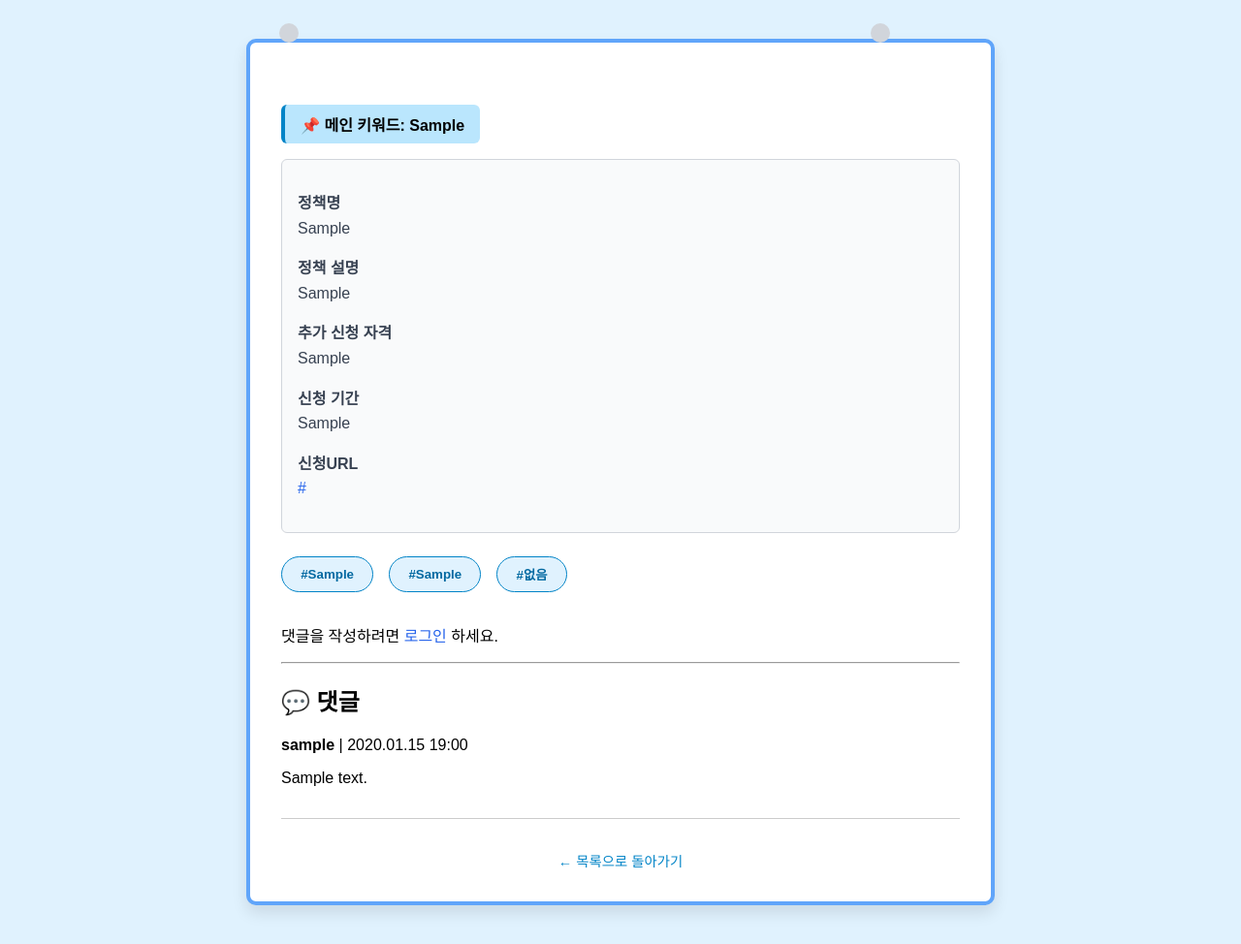
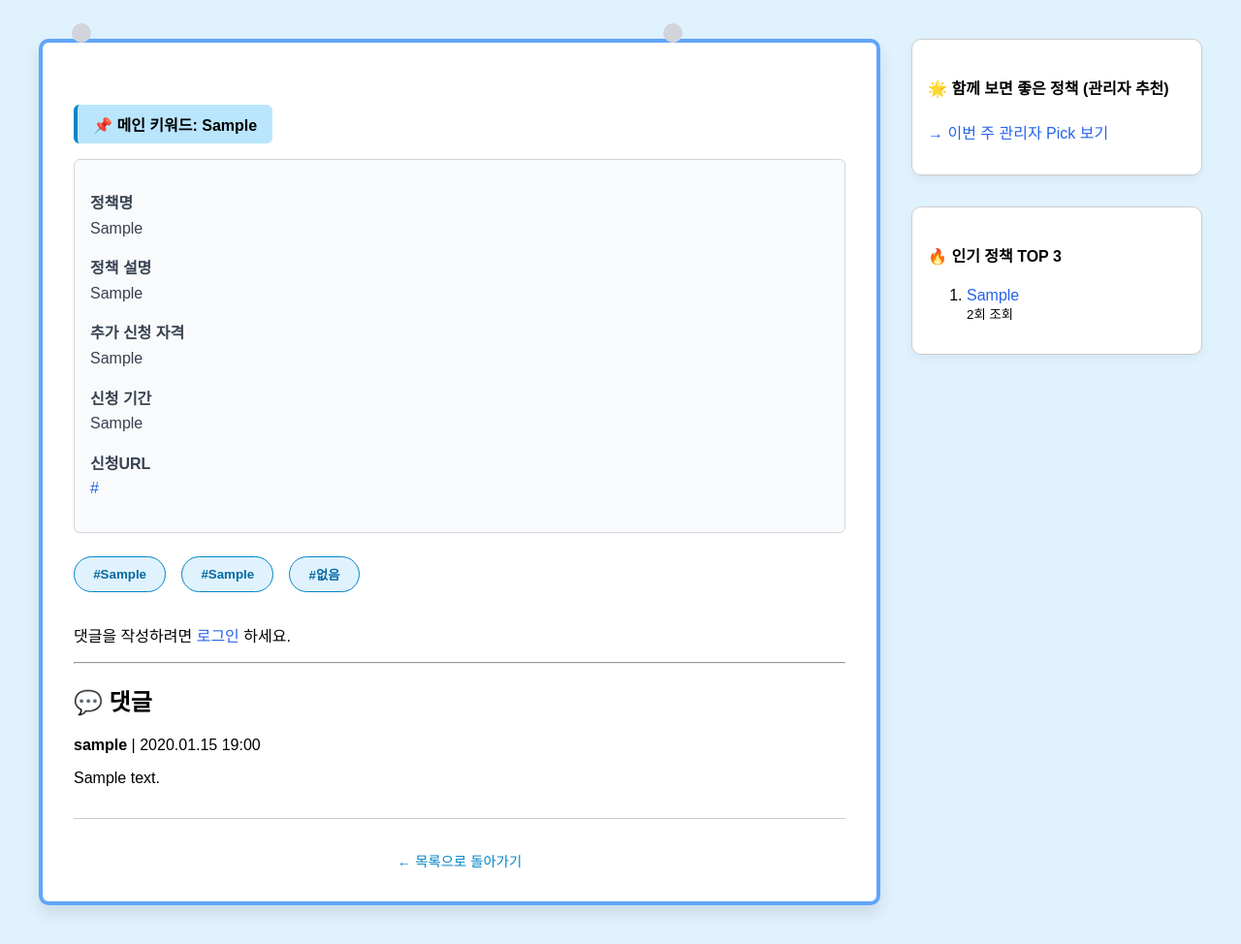
Before and after one commit to choisieon/last-project, a Django app: page /policy/1/ in a window 1280 px wide. Shown: the whole page at 97% size. Run offline with Django 5.2, Linux system fonts and the light colour scheme; tables that the repository leaves empty hold one stand-in row (values such as "Sample post"); data that the repository does not hold is empty.

Commit message:
관리자 pick 기능 구현

```diff
--- a/youth_policy/models.py
+++ b/youth_policy/models.py
@@ -30,6 +30,9 @@ class YouthPolicy(models.Model):
     sido = models.ForeignKey('Sido', on_delete=models.CASCADE, null=True, blank=True)
     sigungu = models.ForeignKey('Sigungu', on_delete=models.CASCADE, null=True, blank=True)
 
+    relation_with = models.ManyToManyField('self', symmetrical=False, blank=True, related_name='추천된_정책들')
+    is_weekly_pick = models.BooleanField(default=False)  # 관리자 주간 추천 여부
+
     def __str__(self):
         return self.정책명
 
@@ -59,3 +62,9 @@ class PolicyComment(models.Model):
     content = models.TextField()
     created_at = models.DateTimeField(auto_now_add=True)
     parent = models.ForeignKey('self', null=True, blank=True, on_delete=models.CASCADE, related_name='replies')
+
+
+class PolicyViewLog(models.Model):
+    user = models.ForeignKey(settings.AUTH_USER_MODEL, on_delete=models.CASCADE)
+    policy = models.ForeignKey(YouthPolicy, on_delete=models.CASCADE)
+    viewed_at = models.DateTimeField(auto_now_add=True)
--- a/youth_policy/templates/policy_detail.html
+++ b/youth_policy/templates/policy_detail.html
@@ -12,8 +12,15 @@
       justify-content: center;
     }
 
+    .content-wrapper {
+      display: flex;
+      gap: 2rem;
+      max-width: 1200px;
+      width: 100%;
+    }
+
     .calendar-box {
-      width: 700px;
+      flex: 1;
       background-color: #ffffff;
       border: 4px solid #60a5fa;
       border-radius: 10px;
@@ -76,6 +83,19 @@
       border-radius: 20px;
       cursor: default;
       font-weight: bold;
+    }
+
+    .sidebar {
+      width: 300px;
+    }
+
+    .sidebar-box {
+      background: #ffffff;
+      border: 1px solid #ccc;
+      border-radius: 10px;
+      padding: 1rem;
+      margin-bottom: 2rem;
+      box-shadow: 0 4px 10px rgba(0,0,0,0.05);
     }
 
     .comment-form {
@@ -148,6 +168,7 @@
   </style>
 </head>
 <body>
+<div class="content-wrapper">
   <div class="calendar-box">
     <h1>{{ policy.name }}</h1>
 
@@ -188,7 +209,6 @@
 
     <hr>
     <h2>💬 댓글</h2>
-
     <div id="comment-section">
       {% for comment in comments %}
         <div style="margin-bottom: 1.5rem; border-bottom: 1px solid #ccc; padding-bottom: 1rem;">
@@ -232,5 +252,25 @@
 
     <a href="{% url 'youth_policy:basic_page' %}" class="back-btn">← 목록으로 돌아가기</a>
   </div>
+
+  <aside class="sidebar">
+  <div class="sidebar-box">
+    <h4>🌟 함께 보면 좋은 정책 (관리자 추천)</h4>
+    <p><a href="{% url 'youth_policy:weekly_pick' %}">→ 이번 주 관리자 Pick 보기</a></p>
+  </div>
+
+  <div class="sidebar-box">
+    <h4>🔥 인기 정책 TOP 3</h4>
+    <ol>
+      {% for p in top_viewed_policies %}
+        <li>
+          <a href="{% url 'youth_policy:policy_detail' p.id %}">{{ p.정책명 }}</a><br>
+          <small>{{ p.view_count }}회 조회</small>
+        </li>
+      {% endfor %}
+    </ol>
+  </div>
+</aside>
+</div>
 </body>
 </html>
--- a/youth_policy/urls.py
+++ b/youth_policy/urls.py
@@ -9,4 +9,5 @@ urlpatterns = [
     path('<int:policy_id>/', views.policy_detail, name='policy_detail'),
     path('comment/<int:comment_id>/edit/', views.edit_policy_comment, name='edit_policy_comment'),
     path('comment/<int:comment_id>/delete/', views.delete_policy_comment, name='delete_policy_comment'),
+    path('weekly-pick/', views.weekly_pick_view, name='weekly_pick'),
 ]
--- a/youth_policy/views.py
+++ b/youth_policy/views.py
@@ -1,8 +1,9 @@
 from django.contrib.auth.decorators import login_required
 from django.shortcuts import render, get_object_or_404, redirect
-from .models import YouthPolicy, PolicyComment, Region, Sigungu, Sido
+from .models import YouthPolicy, PolicyComment, Region, Sigungu, Sido, PolicyViewLog
 from django.core.paginator import Paginator
 from django.db.models import Q
+from collections import Counter
 
 # Create your views here.
 def basic_page(request):
@@ -69,6 +70,24 @@ def youth_policy_detail(request, policy_id):
     policy = get_object_or_404(YouthPolicy, id=policy_id)
     return render(request, 'youth_policies.html', {'policy': policy})
 
+def get_next_most_viewed(policy_id):
+    logs = PolicyViewLog.objects.order_by('viewed_at')
+    user_sequences = {}
+
+    for log in logs:
+        user_sequences.setdefault(log.user_id, []).append(log.policy_id)
+
+    next_policies = []
+    for sequence in user_sequences.values():
+        if policy_id in sequence:
+            idx = sequence.index(policy_id)
+            if idx + 1 < len(sequence):
+                next_policies.append(sequence[idx + 1])
+
+    counter = Counter(next_policies)
+    most_common_ids = [pk for pk, _ in counter.most_common(5)]
+    return YouthPolicy.objects.filter(id__in=most_common_ids)
+
 # youth_policy/views.py
 
 @login_required
@@ -86,10 +105,16 @@ def policy_detail(request, policy_id):
     policy.save(update_fields=['view_count'])
 
     comments = policy.comments.filter(parent__isnull=True)
+    recommended_policies = get_next_most_viewed(policy_id)
+    top_viewed_policies = YouthPolicy.objects.order_by('-view_count')[:3]
+
     return render(request, 'policy_detail.html', {
         'policy': policy,
         'comments': comments,
+        'recommended_policies': recommended_policies,
+        'top_viewed_policies': top_viewed_policies,
     })
+
 
 # 댓글 삭제
 @login_required
@@ -97,6 +122,7 @@ def delete_policy_comment(request, comment_id):
     comment = get_object_or_404(PolicyComment, id=comment_id, author=request.user)
     comment.delete()
     return redirect(request.META.get('HTTP_REFERER', '/'))
+
 
 # 댓글 수정 (폼 + 처리)
 @login_required
@@ -109,3 +135,17 @@ def edit_policy_comment(request, comment_id):
         return redirect(request.META.get('HTTP_REFERER', '/'))
 
     return render(request, 'edit_comment.html', {'comment': comment})
+
+def weekly_pick_view(request):
+    categories = ['일자리', '교육', '주거', '복지문화', '참여권리']
+    weekly_picks_by_category = {}
+
+    for category in categories:
+        weekly_picks_by_category[category] = YouthPolicy.objects.filter(
+            is_weekly_pick=True,
+            정책키워드__icontains=category
+        ).order_by('-id')[:5]
+
+    return render(request, 'weekly_pick.html', {
+        'weekly_picks_by_category': weekly_picks_by_category
+    })
```
Also changed, not shown: youth_policy/admin.py (+6 -1 lines), youth_policy/templates/weekly_pick.html (added, +95 -0 lines), youth_policy/migrations/0028_policyviewlog.py (added), youth_policy/migrations/0029_youthpolicy_relation_with.py (added), youth_policy/migrations/0030_youthpolicy_curation_comment_youthpolicy_is_curated.py (added), youth_policy/migrations/0031_rename_is_curated_youthpolicy_is_weekly_pick_and_more.py (added), youth_policy/static/css/style.css (added).
